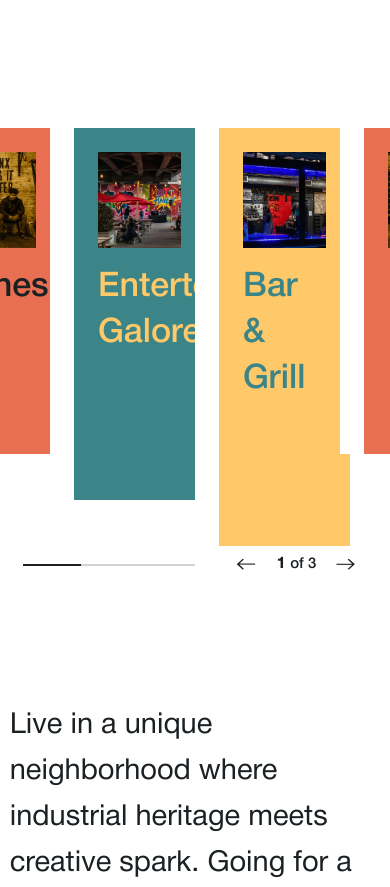
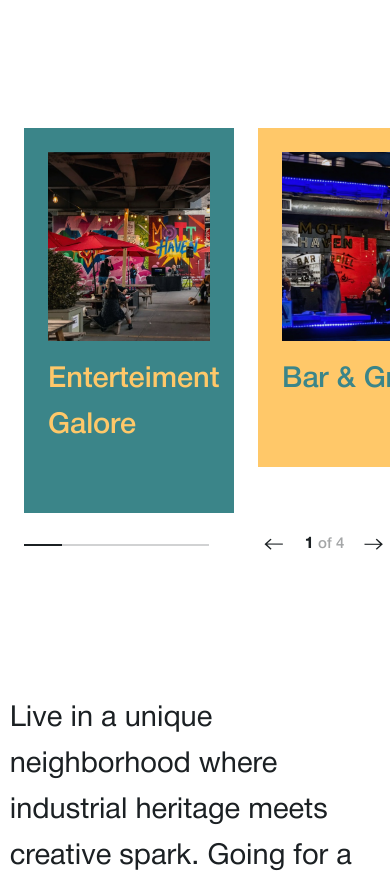
Before and after one commit to KingArthur-IT/b-vue-landing, a Vue app: page / in a window 390 px wide. Shown: the part 4003-4890 px from the top of the page. Built offline with nearby package versions, Linux system fonts and the light colour scheme.

Commit message:
tablet + slider 2

```diff
--- a/src/components/Building.vue
+++ b/src/components/Building.vue
@@ -13,7 +13,7 @@
         </p>
 
         <table>
-            <tr v-for="data in tableData" v-bind:key="data">
+            <tr v-for="data in tableData" v-bind:key="data.value">
                 <th>{{data.description}}</th>
                 <th>{{data.value}}</th>
             </tr>
--- a/src/components/NeighboorsSlider.vue
+++ b/src/components/NeighboorsSlider.vue
@@ -1,31 +1,19 @@
 <template>
     <div class="slider-wrapper">
-    <VueSlickCarousel
-        ref="carousel"
-        class="slider"
-        :centerMode=true
-        :slidesToShow=2
-        :draggable=false
-    >
-        <div class="slide-wrapper">
-            <div class="slide slide-second">
-                <img src="@/assets/Neighboors/Bar.jpg" alt="" class="">
-                <h3 class="slide__description h3-second">Bar & Grill</h3>
+      <div class="slider"
+        :style="{transform: 'translateX(' + -getSlideTransform()*(slideNumber - 1) + '%)'}"
+      >
+        <div class="slide-wrapper"
+          v-for="item in sliderContent" v-bind:key="item.id"
+        >
+            <div class="slide"
+              :style="{background: item.bgColor, color: item.textColor}"
+            >
+                <img :src="item.src" :alt="item.alt">
+                <h3 class="slide__description">{{item.description}}</h3>
             </div>
         </div>
-        <div class="slide-wrapper">
-            <div class="slide slide-third">
-                <img src="@/assets/Neighboors/Fitness.jpg" alt="" class="">
-                <h3 class="slide__description h3-third">Fitness</h3>
-            </div>
-        </div>
-        <div class="slide-wrapper">
-            <div class="slide slide-first">
-                <img src="@/assets/Neighboors/Galore.jpg" alt="" class="">
-                <h3 class="slide__description h3-first">Enterteiment Galore</h3>
-            </div>
-        </div>
-    </VueSlickCarousel>
+      </div>
     <div class="slider-controls-wrapper">
       <div class="slider-controls-wrapper__progress">
         <div class="progress-bg"></div>
@@ -42,7 +30,7 @@
           v-bind:class="{'icon-icn_arrow_left_hover': isHoverLeft, 'icon-icn_arrow_left': !isHoverLeft}"
         ></span>
         <div class="slider-controls-wrapper__text">
-            <span class="slider-controls-wrapper__current">{{slideNumber}}</span> of 3
+            <span class="slider-controls-wrapper__current">{{slideNumber}}</span> of {{sliderContent.length}}
         </div>
         <span
           class="icon-icn_arrow_right slider-controls-wrapper__btn"
@@ -57,33 +45,39 @@
 </template>
 
 <script>
-  import VueSlickCarousel from 'vue-slick-carousel'
-  import 'vue-slick-carousel/dist/vue-slick-carousel.css'
-  // optional style for arrows & dots
-  import 'vue-slick-carousel/dist/vue-slick-carousel-theme.css'
+  import slidePic1 from "@/assets/Neighboors/Galore.jpg";
+  import slidePic2 from "@/assets/Neighboors/Bar.jpg";
+  import slidePic3 from "@/assets/Neighboors/Fitness.jpg";
 
   export default {
     name: 'Slider',
-    components: { VueSlickCarousel },
+    components: {  },
     data () {
       return {
           slideNumber: 1,
-          slideCount: 3,
           isHoverLeft: false,
           isHoverRight: false,
+          sliderContent: [
+            {id: 1, description: 'Enterteiment Galore', src: slidePic1,
+            bgColor: '#3B8589', textColor: '#FFC869', alt: 'Enterteiment Galore'},
+            {id: 2, description: 'Bar & Grill', src: slidePic2,
+            bgColor: '#FFC869', textColor: '#3B8589', alt: 'Bar & Grill'},
+            {id: 3, description: 'Fitness', src: slidePic3,
+            bgColor: '#E86F52', textColor: '#1B2023', alt: 'Fitness'},
+            {id: 4, description: 'Enterteiment Galore', src: slidePic1,
+            bgColor: '#3B8589', textColor: '#FFC869', alt: 'Enterteiment Galore'},
+          ],
       }
     },
     methods: {
       showPrev() {
-        this.$refs.carousel.prev();
         if (this.slideNumber == 1)
-          this.slideNumber = 3;
+          this.slideNumber = this.sliderContent.length;
         else
           this.slideNumber--;
       },
       showNext() {
-        this.$refs.carousel.next()
-        if (this.slideNumber == 3)
+        if (this.slideNumber == this.sliderContent.length)
           this.slideNumber = 1;
         else
           this.slideNumber++;
@@ -93,17 +87,23 @@
       },
       hoverRight() {
         this.isHoverRight = !this.isHoverRight;
+      },
+      getSlideTransform(){
+        if (window.innerWidth < 1000)
+          return 6;
+        else
+          return 4;
       }
     },
     computed: {
       progressWidth: function(){
-        let w = window.innerWidth * 0.88 * 0.5 / this.slideCount;
+        let w = window.innerWidth * 0.78 * 0.5 / this.sliderContent.length;
         return w + 'px'
       },
       leftPos: function(){
-        let w = window.innerWidth * 0.88 * 0.5 / this.slideCount;
+        let w = window.innerWidth * 0.78 * 0.5 / this.sliderContent.length;
         return w * (this.slideNumber - 1) + 'px'
-      }
+      },
     }
   }
 </script>
@@ -111,48 +111,35 @@
 <style scoped>
 .slider-wrapper{
     position: relative;
-    margin-top: 100px;
+    width: 100%;
+    overflow: hidden;
 }
 .slider{
-    overflow: hidden;
+    width: 1000%;
     background-color: #fff;
+    display: flex;
+    transform: translateX(0%);
+    transition: transform 0.5s linear;
 }
 .slide-wrapper{
     background-color: #fff;
+    width: 4%;
+}
+.slide-wrapper:first-child{
+    margin-left: 100px;
 }
 .slide{
     padding: 24px;
     padding-bottom: 144px;
     display: flex;
     flex-direction: column;
-    width: 90%;
     margin-left: 24px;
 }
-.slide-first{
-  background-color: #3B8589;
-}
-.slide-second{
-  background-color: #FFC869;
-}
-.slide-third{
-  background-color: #E86F52;
-}
-.h3-first{
-  color: #FFC869;
-}
-.h3-second{
-  color: #3B8589;
-}
-.h3-third{
-  color: #1B2023;
-}
-.slide img{
-    margin: 0;
-}
+
 .slider-controls-wrapper{
-    padding: 11px 0px;
-    width: 88%;
-    margin: auto;
+    padding: 24px 0px;
+    width: 79%;
+    margin-left: 124px;
     display: flex;
     justify-content: space-between;
     align-items: center;
@@ -186,16 +173,17 @@
 }
 .slider-controls-wrapper__btn{
     cursor: pointer;
-    color: #1B2023;
     width: 20px;
 }
 .slider-controls-wrapper__text{
     display: flex;
     font-size: 15px;
+    color: rgba(27, 32, 35, 0.4);
 }
 .slider-controls-wrapper__current{
     font-weight: bold;
     margin-right: 5px;
+    color: var(--text-color);
 }
 .slide__description{
   margin-top: 16px;
@@ -229,4 +217,25 @@
   font-size: 11px;
   display: block;
 }
+
+@media screen and (max-width: 1000px) {
+  .slide__description{
+    font-size: 29px;
+  }
+  .slide-wrapper{
+    width: 6%;
+  }
+  .slide-wrapper:first-child{
+      margin-left: 0px;
+  }
+  .slider-controls-wrapper{
+      margin-left: 24px;
+  }
+  .slider-controls-wrapper{
+      width: 95%;
+  }
+  .slide{
+      padding-bottom: 64px;
+  }
+}
 </style>
```
